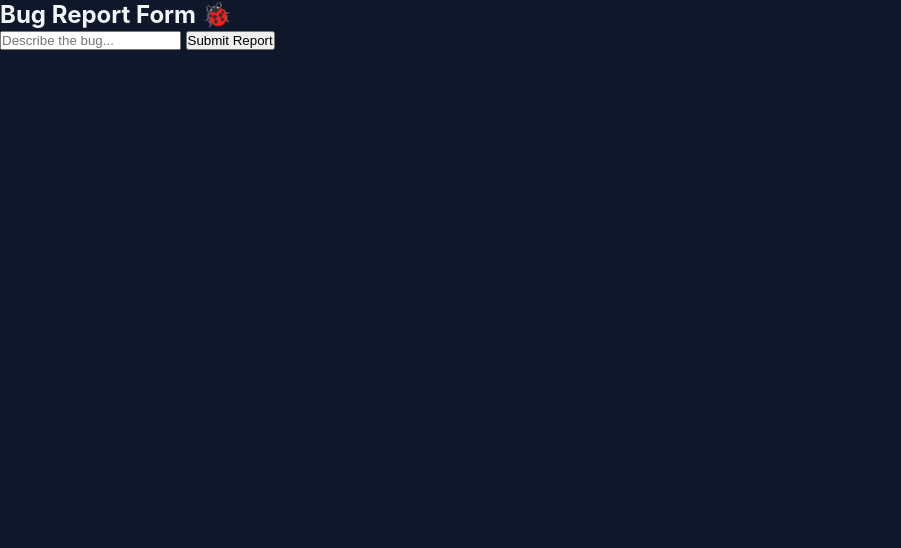
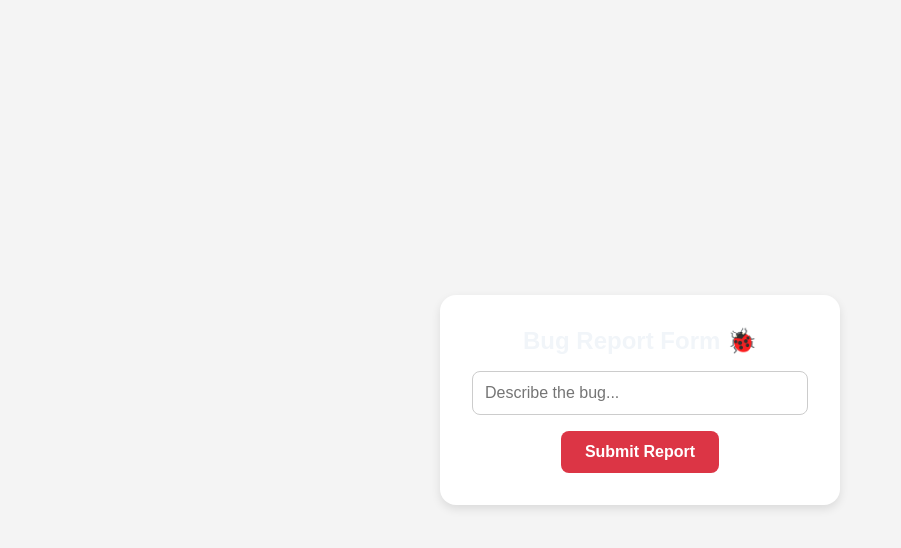
Before and after one commit to petersbigtoe/lazy_intern, a website: page report.html in a window 1280 px wide. Shown: the whole page, without its empty margins (0-901 px from the left). Drawn offline with Linux system fonts and the light colour scheme.

Commit message:
Update report.html

```diff
--- a/report.html
+++ b/report.html
@@ -5,13 +5,66 @@
   <title>Bug Report</title>
   <link rel="stylesheet" href="styles.css" />
   <script src="report.js" defer></script>
+  <style>
+    body {
+      display: flex;
+      justify-content: center;
+      align-items: center;
+      height: 100vh;
+      background-color: #f4f4f4;
+      margin: 0;
+      font-family: Arial, sans-serif;
+    }
+
+    .report-container {
+      background-color: #fff;
+      padding: 2rem;
+      border-radius: 1rem;
+      box-shadow: 0 4px 10px rgba(0, 0, 0, 0.1);
+      max-width: 400px;
+      width: 100%;
+      text-align: center;
+    }
+
+    .report-container h2 {
+      margin-bottom: 1rem;
+    }
+
+    .report-container input[type="text"] {
+      width: 100%;
+      padding: 0.75rem;
+      margin-bottom: 1rem;
+      border-radius: 0.5rem;
+      border: 1px solid #ccc;
+      font-size: 1rem;
+    }
+
+    .report-container button[type="submit"] {
+      background-color: #dc3545;
+      color: white;
+      padding: 0.75rem 1.5rem;
+      border: none;
+      border-radius: 0.5rem;
+      font-weight: bold;
+      font-size: 1rem;
+      cursor: pointer;
+      transition: transform 0.2s ease;
+    }
+
+    .report-container button[type="submit"]:hover {
+      transform: scale(1.05);
+      background-color: #c82333;
+    }
+  </style>
 </head>
 <body>
+  <div class="report-container">
     <h2>Bug Report Form 🐞</h2>
     <form action="/submit-report" method="POST">
       <input type="text" name="bug" placeholder="Describe the bug..." required />
       <input type="hidden" name="csrf_token" id="csrf_token" />
       <button type="submit">Submit Report</button>
     </form>
+  </div>
 </body>
 </html>
```
Lines whose indentation alone changed are shown as unchanged.
